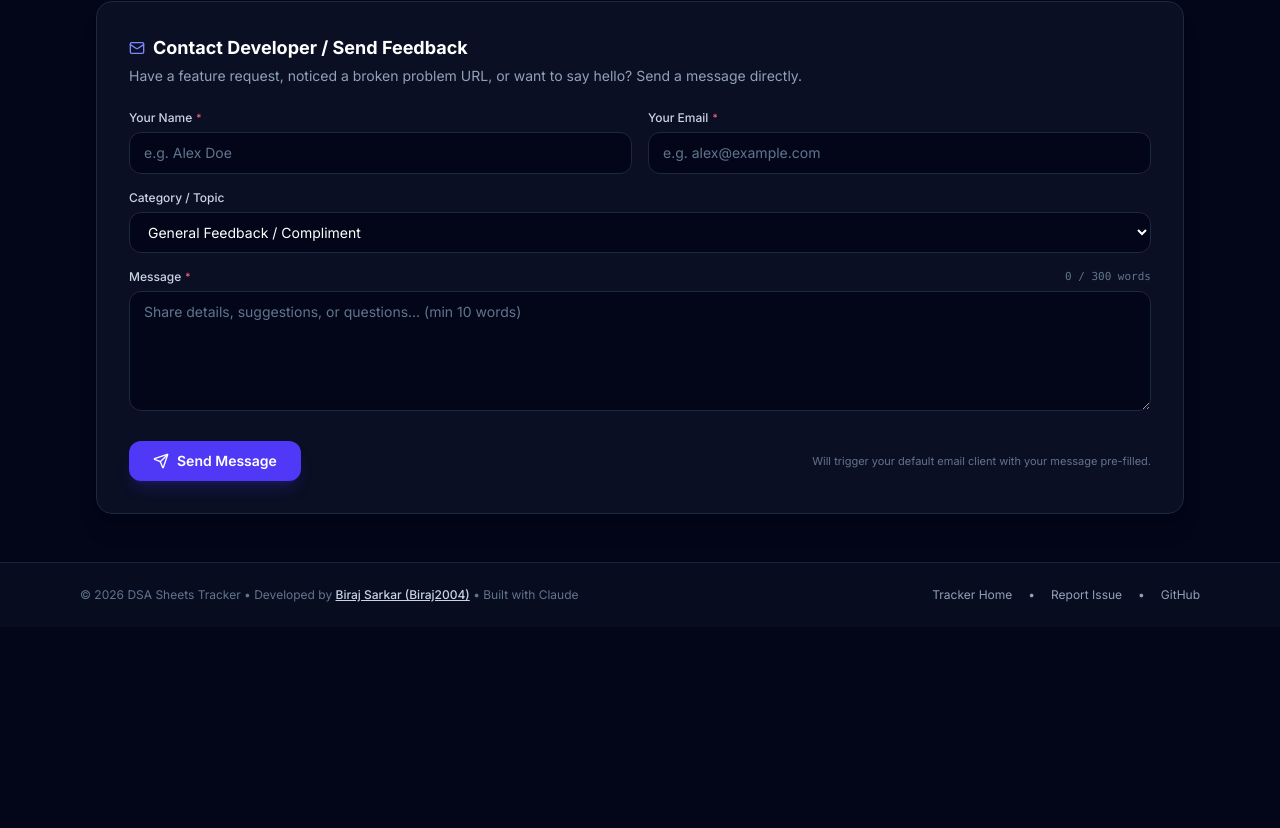
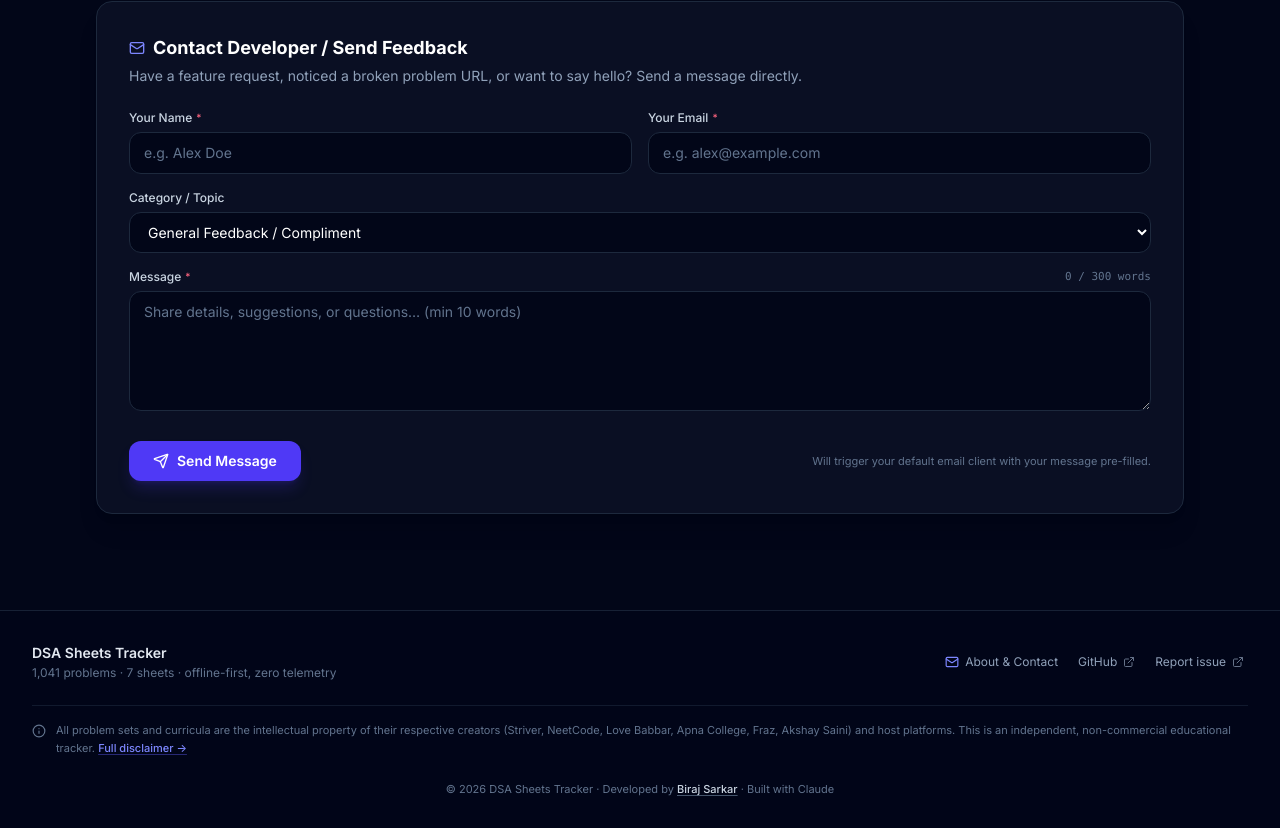
Before and after one commit to Biraj2004/DSA-Sheets-Tracker, a React (Vite) app: page /contact in a window 1280 px wide. Shown: the part 1497-2325 px from the top of the page. Before the commit the page ends 2124 px from the top, so only its background shows below. Built offline with nearby package versions, Linux system fonts and the light colour scheme.

Commit message:
feat(ui): add unified AppFooter and sync dynamic counts across pages

```diff
--- /dev/null
+++ b/src/components/AppFooter.tsx
@@ -0,0 +1,95 @@
+import React from 'react';
+import { Link } from 'react-router-dom';
+import { ExternalLink, Info, Mail } from 'lucide-react';
+import { TRACKER_STATS, formatCount } from '../data/stats';
+
+interface AppFooterProps {
+  /** Optional in-app actions. Hidden on pages that don't own the modals (404, contact). */
+  onOpenShortcuts?: () => void;
+  onOpenDataModal?: () => void;
+}
+
+const REPO_URL = 'https://github.com/Biraj2004/DSA-Sheets-Tracker';
+const AUTHOR_URL = 'https://github.com/Biraj2004';
+
+const linkCls =
+  'inline-flex items-center gap-1.5 min-h-9 px-1 rounded-md text-slate-400 html-light:text-slate-600 ' +
+  'hover:text-indigo-300 html-light:hover:text-indigo-600 transition-colors cursor-pointer ' +
+  'focus-visible:outline-none focus-visible:ring-2 focus-visible:ring-indigo-500/50';
+
+/**
+ * Shared footer for every page. Counts come from {@link TRACKER_STATS}
+ * so the tracker, contact and 404 pages can never disagree.
+ *
+ * `pb-24` on mobile keeps the last line clear of the floating scroll-to-top button.
+ */
+export const AppFooter: React.FC<AppFooterProps> = ({ onOpenShortcuts, onOpenDataModal }) => (
+  <footer className="mt-12 border-t border-slate-800/80 html-light:border-slate-200 bg-slate-950/80 html-light:bg-slate-50 pt-8 pb-24 sm:pb-8 text-xs text-slate-400 html-light:text-slate-600 app-footer">
+    <div className="max-w-7xl mx-auto px-4 sm:px-6 lg:px-8 space-y-6">
+      {/* Brand + links */}
+      <div className="flex flex-col sm:flex-row sm:items-center justify-between gap-4">
+        <div className="space-y-0.5 text-center sm:text-left">
+          <p className="font-semibold text-sm text-slate-200 html-light:text-slate-900">DSA Sheets Tracker</p>
+          <p className="text-slate-500 html-light:text-slate-500">
+            {formatCount(TRACKER_STATS.totalProblems)} problems · {TRACKER_STATS.sheetCount} sheets · offline-first, zero telemetry
+          </p>
+        </div>
+
+        <nav aria-label="Footer" className="flex flex-wrap items-center justify-center sm:justify-end gap-x-3 gap-y-1">
+          <Link to="/contact" className={linkCls}>
+            <Mail className="w-3.5 h-3.5 text-indigo-400 html-light:text-indigo-600" />
+            <span>About &amp; Contact</span>
+          </Link>
+          {onOpenShortcuts && (
+            <button type="button" onClick={onOpenShortcuts} className={linkCls}>
+              Shortcuts
+            </button>
+          )}
+          {onOpenDataModal && (
+            <button type="button" onClick={onOpenDataModal} className={linkCls}>
+              Backup &amp; Sync
+            </button>
+          )}
+          <a href={REPO_URL} target="_blank" rel="noopener noreferrer" className={linkCls}>
+            <span>GitHub</span>
+            <ExternalLink className="w-3 h-3 opacity-70" />
+          </a>
+          <a href={`${REPO_URL}/issues`} target="_blank" rel="noopener noreferrer" className={linkCls}>
+            <span>Report issue</span>
+            <ExternalLink className="w-3 h-3 opacity-70" />
+          </a>
+        </nav>
+      </div>
+
+      {/* Disclaimer */}
+      <div className="flex items-start gap-2.5 text-[11px] leading-relaxed text-slate-500 html-light:text-slate-600 border-t border-slate-800/60 html-light:border-slate-200 pt-4">
+        <Info className="w-3.5 h-3.5 mt-0.5 text-slate-500 shrink-0" aria-hidden="true" />
+        <p>
+          All problem sets and curricula are the intellectual property of their respective creators (Striver, NeetCode,
+          Love Babbar, Apna College, Fraz, Akshay Saini) and host platforms. This is an independent, non-commercial
+          educational tracker.{' '}
+          <Link
+            to="/contact"
+            className="whitespace-nowrap font-medium text-indigo-400 html-light:text-indigo-600 hover:text-indigo-300 html-light:hover:text-indigo-700 underline underline-offset-2 decoration-indigo-500/40"
+          >
+            Full disclaimer →
+          </Link>
+        </p>
+      </div>
+
+      {/* Copyright */}
+      <p className="text-center text-[11px] text-slate-500">
+        © {new Date().getFullYear()} DSA Sheets Tracker · Developed by{' '}
+        <a
+          href={AUTHOR_URL}
+          target="_blank"
+          rel="noopener noreferrer"
+          className="font-medium text-slate-300 html-light:text-slate-700 hover:text-indigo-400 html-light:hover:text-indigo-600 underline underline-offset-2 decoration-slate-600"
+        >
+          Biraj Sarkar
+        </a>{' '}
+        · Built with Claude
+      </p>
+    </div>
+  </footer>
+);
--- a/src/pages/ContactPage.tsx
+++ b/src/pages/ContactPage.tsx
@@ -17,6 +17,8 @@ import {
   CheckCircle2,
   Code2,
 } from 'lucide-react';
+import { TRACKER_STATS, formatCount } from '../data/stats';
+import { AppFooter } from '../components/AppFooter';
 
 export const ContactPage: React.FC = () => {
   const [copiedEmail, setCopiedEmail] = useState(false);
@@ -252,7 +254,7 @@ export const ContactPage: React.FC = () => {
                     <span>Real-Time Sheet Synergy</span>
                   </div>
                   <p className="text-[11px] text-slate-400 html-light:text-slate-600 leading-relaxed">
-                    1,003 unique problems mapped canonically across 7 sheets. Solving a problem syncs everywhere.
+                    {formatCount(TRACKER_STATS.totalProblems)} unique problems mapped canonically across {TRACKER_STATS.sheetCount} sheets. Solving a problem syncs everywhere.
                   </p>
                 </div>
 
@@ -262,7 +264,7 @@ export const ContactPage: React.FC = () => {
                     <span>Zero Paywalls Guarantee</span>
                   </div>
                   <p className="text-[11px] text-slate-400 html-light:text-slate-600 leading-relaxed">
-                    All 33 LeetCode Premium questions are routed to 100% free solvable alternatives (GFG, LintCode).
+                    {TRACKER_STATS.premiumWithFreeAltCount} LeetCode Premium questions are routed to 100% free solvable alternatives (GFG, LintCode).
                   </p>
                 </div>
 
@@ -511,46 +513,7 @@ export const ContactPage: React.FC = () => {
         </div>
       </main>
 
-      {/* Footer */}
-      <footer className="border-t border-slate-800/80 html-light:border-slate-200 bg-slate-900/40 html-light:bg-slate-50 py-6 text-center text-xs text-slate-500 html-light:text-slate-600">
-        <div className="max-w-6xl mx-auto px-4 flex flex-col sm:flex-row items-center justify-between gap-3">
-          <p>
-            &copy; {new Date().getFullYear()} DSA Sheets Tracker • Developed by{' '}
-            <a
-              href={githubProfile}
-              target="_blank"
-              rel="noopener noreferrer"
-              className="text-slate-300 hover:text-indigo-400 underline font-medium"
-            >
-              Biraj Sarkar (Biraj2004)
-            </a>
-            {' '}• Built with Claude
-          </p>
-          <div className="flex items-center gap-4 text-slate-400 text-xs">
-            <Link to="/" className="hover:text-white transition-colors">
-              Tracker Home
-            </Link>
-            <span>•</span>
-            <a
-              href={`${githubRepo}/issues`}
-              target="_blank"
-              rel="noopener noreferrer"
-              className="hover:text-white transition-colors"
-            >
-              Report Issue
-            </a>
-            <span>•</span>
-            <a
-              href={githubRepo}
-              target="_blank"
-              rel="noopener noreferrer"
-              className="hover:text-white transition-colors"
-            >
-              GitHub
-            </a>
-          </div>
-        </div>
-      </footer>
+      <AppFooter />
     </div>
   );
 };
--- a/src/pages/TrackerPage.tsx
+++ b/src/pages/TrackerPage.tsx
@@ -1,5 +1,4 @@
 import React, { useState, useMemo, useEffect, useRef } from 'react';
-import { Link } from 'react-router-dom';
 import {
   getSheetData,
   getProblem,
@@ -11,7 +10,7 @@ import { SectionAccordion } from '../components/SectionAccordion';
 import { AllProblemsView } from '../components/AllProblemsView';
 import { RevisionView } from '../components/RevisionView';
 import { SkeletonLoader } from '../components/SkeletonLoader';
-import { Info, ExternalLink, Mail } from 'lucide-react';
+import { AppFooter } from '../components/AppFooter';
 import type { Progress, Status } from '../types';
 
 function getSavedActiveSection(sheetId: string): string | null {
@@ -227,7 +226,7 @@ export const TrackerPage: React.FC<TrackerPageProps> = ({
   return (
     <>
       {/* Main Content Area */}
-      <main className="flex-1 max-w-7xl mx-auto w-full px-4 sm:px-6 lg:px-8 py-6 space-y-6">
+      <main className="flex-1 max-w-7xl mx-auto w-full px-3 sm:px-6 lg:px-8 py-4 sm:py-6 space-y-4 sm:space-y-6 min-w-0 max-w-full overflow-x-clip">
         {loading ? (
           <SkeletonLoader />
         ) : activeSheetId === 'all' ? (
@@ -324,84 +323,7 @@ export const TrackerPage: React.FC<TrackerPageProps> = ({
         ) : null}
       </main>
 
-      {/* Footer */}
-      <footer className="border-t border-slate-800/80 bg-slate-950/80 mt-12 py-8 text-xs text-slate-400 app-footer">
-        <div className="max-w-7xl mx-auto px-4 sm:px-6 lg:px-8 space-y-6">
-
-          {/* Footer Nav Links */}
-          <div className="flex flex-col sm:flex-row items-center justify-between gap-3">
-            <div className="flex items-center gap-2">
-              <span className="font-semibold text-slate-300">DSA Sheets Tracker</span>
-              <span className="text-slate-600">•</span>
-              <span className="text-slate-500">Offline-First · Zero Telemetry</span>
-            </div>
-            <div className="flex flex-wrap items-center justify-center gap-4">
-              <Link
-                to="/contact"
-                className="hover:text-indigo-400 transition-colors font-medium flex items-center gap-1 cursor-pointer"
-              >
-                <Mail className="w-3.5 h-3.5 text-indigo-400" />
-                <span>About & Contact</span>
-              </Link>
-              <button
-                onClick={onOpenShortcuts}
-                className="hover:text-indigo-400 transition-colors cursor-pointer"
-              >
-                Shortcuts
-              </button>
-              <button
-                onClick={onOpenDataModal}
-                className="hover:text-indigo-400 transition-colors cursor-pointer"
-              >
-                Backup & Sync
-              </button>
-              <a
-                href="https://github.com/Biraj2004/DSA-Sheets-Tracker"
-                target="_blank"
-                rel="noopener noreferrer"
-                className="hover:text-indigo-400 transition-colors inline-flex items-center gap-1"
-              >
-                <span>GitHub</span>
-                <ExternalLink className="w-3 h-3 text-slate-500" />
-              </a>
-              <a
-                href="https://github.com/Biraj2004/DSA-Sheets-Tracker/issues"
-                target="_blank"
-                rel="noopener noreferrer"
-                className="hover:text-indigo-400 transition-colors inline-flex items-center gap-1"
-              >
-                <span>Report Issue</span>
-                <ExternalLink className="w-3 h-3 text-slate-500" />
-              </a>
-            </div>
-          </div>
-
-          {/* Compact Disclaimer */}
-          <div className="flex items-center gap-2 text-[11px] text-slate-500 border-t border-slate-800/60 pt-4">
-            <Info className="w-3.5 h-3.5 text-slate-600 shrink-0" />
-            <p>
-              All problem sets & curricula are the intellectual property of their respective creators (Striver, NeetCode, Love Babbar, Apna College, Fraz, Akshay Saini) and host platforms. This is an independent, non-commercial educational tracker.{' '}
-              <Link to="/contact" className="text-indigo-500 hover:text-indigo-400 underline">
-                Full disclaimer →
-              </Link>
-            </p>
-          </div>
-
-          {/* Copyright */}
-          <div className="text-center text-[11px] text-slate-500">
-            © {new Date().getFullYear()} DSA Sheets Tracker · Developed by{' '}
-            <a
-              href="https://github.com/Biraj2004"
-              target="_blank"
-              rel="noopener noreferrer"
-              className="text-slate-400 hover:text-indigo-400 underline"
-            >
-              Biraj Sarkar
-            </a>
-            {' '}· Built with Claude
-          </div>
-        </div>
-      </footer>
+      <AppFooter onOpenShortcuts={onOpenShortcuts} onOpenDataModal={onOpenDataModal} />
     </>
   );
 };
```
Also changed, not shown: src/pages/NotFoundPage.tsx (+5 -6 lines).
